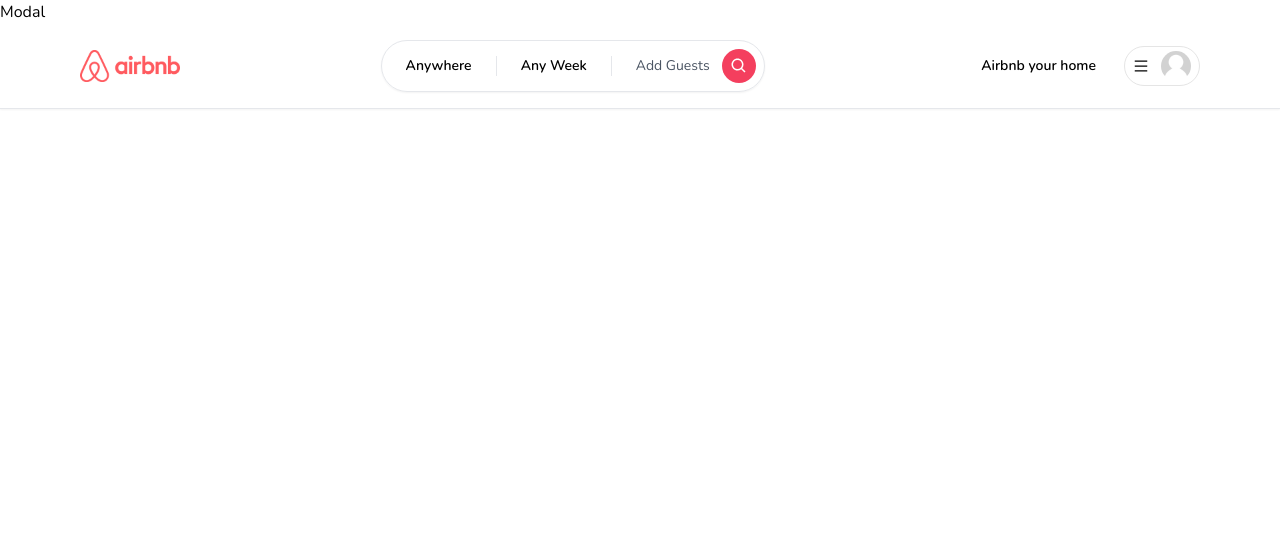
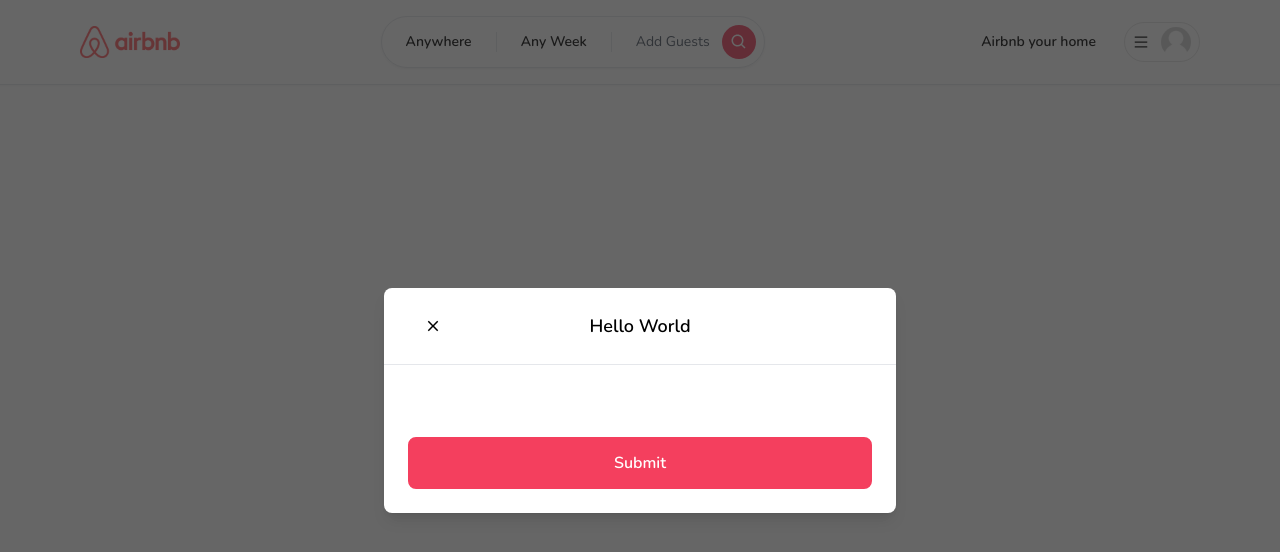
Before and after one commit to tomihq/airbnb-clone, a Next.js app: page / in a window 1280 px wide. Shown: the top 552 px of the page. Built offline with nearby package versions, Linux system fonts and the light colour scheme.

Commit message:
add: Modal and Button component

```diff
--- /dev/null
+++ b/app/components/Button.tsx
@@ -0,0 +1,58 @@
+'use client';
+
+import { IconType } from 'react-icons';
+
+interface ButtonProps{
+    label: string;
+    onClick: (e: React.MouseEvent<HTMLButtonElement>) => void;
+    disabled?: boolean;
+    outline?: boolean;
+    small?:boolean;
+    icon?: IconType
+}
+
+const Button:React.FC<ButtonProps> = ({
+    label,
+    onClick,
+    disabled,
+    outline,
+    small,
+    icon: Icon,
+}) => {
+  return (
+    <button
+        onClick={onClick}
+        disabled={disabled}
+        className={`
+            relative
+            disabled:opacity-70
+            disabled:cursor-not-allowed
+            rounded-lg
+            hover:opacity-80
+            transition
+            w-full
+            ${outline ? 'bg-white' : 'bg-rose-500'}
+            ${outline ? 'border-black' : 'border-rose-500'}
+            ${outline ? 'text-black' : 'text-white'}
+            ${small ? 'py-1' : 'py-3'}
+            ${small ? 'text-sm' : 'text-md'}
+            ${small ? 'font-light' : 'font-semibold'}
+            ${small ? 'border-[1px]' : 'border-2'}
+        `}
+    >
+        {Icon && (
+            <Icon
+                size={24}
+                className='
+                    absolute
+                    left-4
+                    top-3
+                '
+            />
+        )}
+        {label}
+    </button>
+  )
+}
+
+export default Button
--- a/app/components/modals/Modal.tsx
+++ b/app/components/modals/Modal.tsx
@@ -1,6 +1,197 @@
-const Modal = () => {
+'use client';
+import { useCallback, useEffect, useState } from "react";
+
+import { IoMdClose } from 'react-icons/io'
+import Button from "../Button";
+
+interface ModalProps {
+    isOpen: boolean;
+    onClose: () => void;
+    onSubmit: () => void;
+    title?: string;
+    body?: React.ReactElement;
+    footer?: React.ReactElement;
+    actionLabel: string;
+    disabled?: boolean;
+    secondaryAction?: () => void;
+    secondaryActionLabel?: string;
+}
+
+const Modal: React.FC<ModalProps> = ({
+    isOpen,
+    onClose,
+    onSubmit,
+    title,
+    body,
+    footer,
+    actionLabel,
+    disabled,
+    secondaryAction,
+    secondaryActionLabel,
+}) => {
+  const [showModal, setShowModal] = useState<boolean>(isOpen);
+
+  useEffect(() => {
+    setShowModal(isOpen);
+  }, [isOpen])
+
+  const handleClose = useCallback(() =>{
+    if(disabled){
+        return;
+    }
+
+    setShowModal(false);
+    setTimeout(() => {
+        onClose();
+    }, 300);
+
+  }, [disabled, onClose])
+
+  const handleSubmit = useCallback(() =>{
+    if(disabled){
+        return;
+    }
+
+    onSubmit();
+  }, [disabled, onSubmit])
+
+  const handleSecondaryAction = useCallback(() =>{
+    if(disabled || !secondaryAction){
+        return;
+    }
+    secondaryAction();
+  }, [disabled, secondaryAction])
+
+  if(!open){
+    return null;
+  }
+
   return (
-    <div>Modal</div>
+    <>
+        <div
+            className="
+                justify-center
+                items-center
+                flex
+                overflow-x-hidden
+                overflow-y-auto
+                fixed
+                inset-0
+                z-50
+                outline-none
+                focus:outline-none
+                bg-neutral-800/70
+            "
+        >
+            <div
+                className="
+                    relative
+                    w-full
+                    md:w-4/6
+                    lg:w-3/6
+                    xl:w-2/5
+                    my-6
+                    mx-auto
+                    h-full
+                    lg:h-auto
+                    md:h-auto
+                "
+            >
+                { /* Content */}
+                <div
+                    className={`
+                    translate
+                    duration-300
+                    h-full
+                    ${showModal ? 'translate-y-0': 'translate-y-full'}
+                    ${showModal ? 'opacity-100': 'opacity-0'}
+                `}
+                >
+                    <div className="
+                        translate
+                        h-full
+                        lg:h-auto
+                        md:h-auto
+                        border-0
+                        rounded-lg
+                        shadow-lg
+                        relative
+                        flex
+                        flex-col
+                        w-full
+                        bg-white
+                        outline-none
+                        focus:outline-none
+                    ">
+                        <div
+                            className="
+                                flex
+                                items-center
+                                p-6
+                                rounded-t
+                                justify-center
+                                relative
+                                border-b-[1px]
+                            "
+                        >
+                            <button
+                            onClick={handleClose}
+                            className="
+                                p-1
+                                border-0
+                                hover:opacity-70
+                                transition
+                                absolute
+                                left-9
+                            ">
+                                <IoMdClose size={18} />
+                            </button>
+
+                            <div className="text-lg font-semibold">
+                                { title }
+                            </div>
+                        </div>
+
+                        {/* BODY */ }
+                        <div className="relative p-6 flex-auto">
+                            { body }
+                        </div>
+
+                        {/* FOOTER */ }
+                        <div className="flex flex-col gap-2 p-6">
+                            <div
+                                className="
+                                    flex
+                                    flex-row
+                                    items-center
+                                    gap-4
+                                    w-full
+                                "
+                            >
+                                { secondaryAction && secondaryActionLabel && (
+                                    <Button
+                                    outline
+                                    disabled={disabled}
+                                    label={secondaryActionLabel}
+                                    onClick={handleSecondaryAction}
+                                    />
+                                )}
+
+                                <Button
+                                    disabled={disabled}
+                                    label={actionLabel}
+                                    onClick={handleSubmit}
+                                />
+                            </div>
+                        </div>
+
+
+                    </div>
+
+                </div>
+            </div>
+        </div>
+    </>
   )
 }
 
--- a/app/layout.tsx
+++ b/app/layout.tsx
@@ -23,7 +23,7 @@ export default function RootLayout({
     <html lang="en">
       <body className={font.className}>
         {/* Uncomment this if you have hydration errors <ClientOnly> */}
-          <Modal/>
+          <Modal isOpen title="Hello World" actionLabel="Submit"/>
           <Navbar/>
         {/* </ClientOnly> */}
         {children}
```
